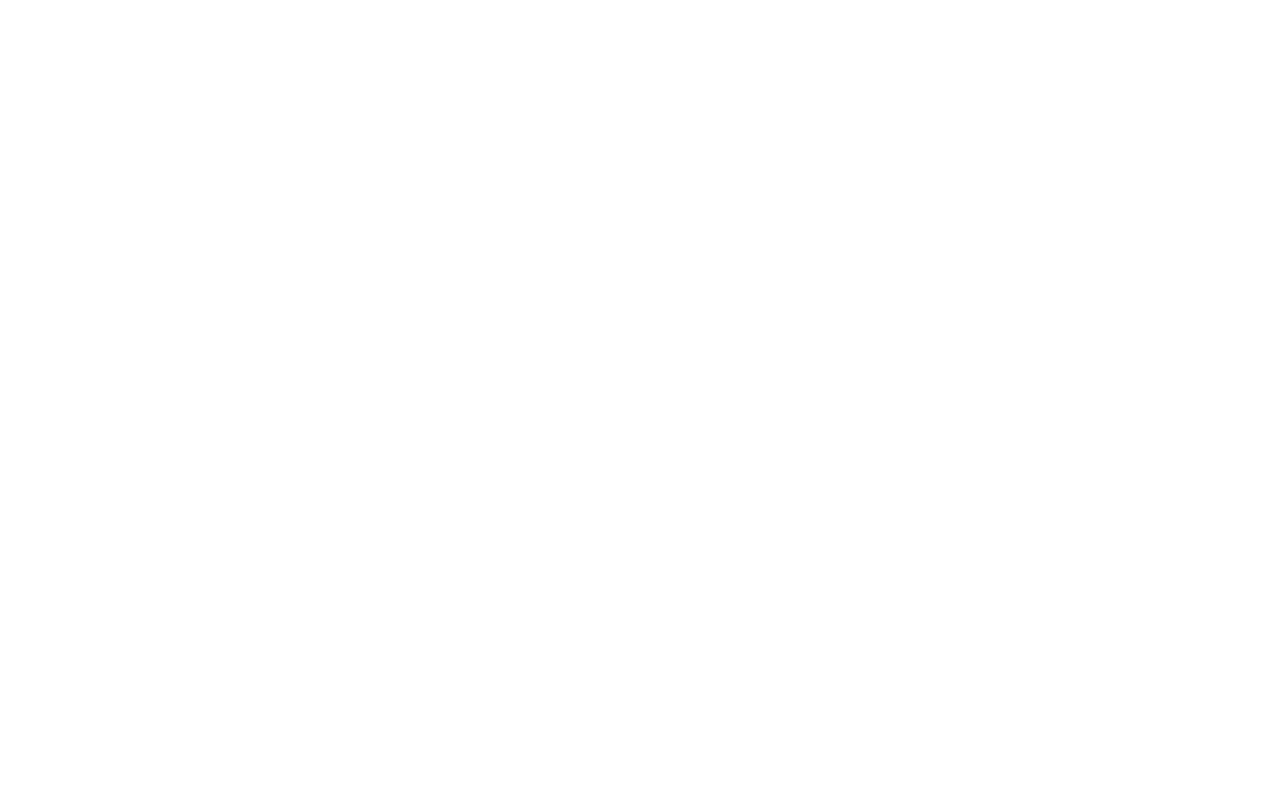
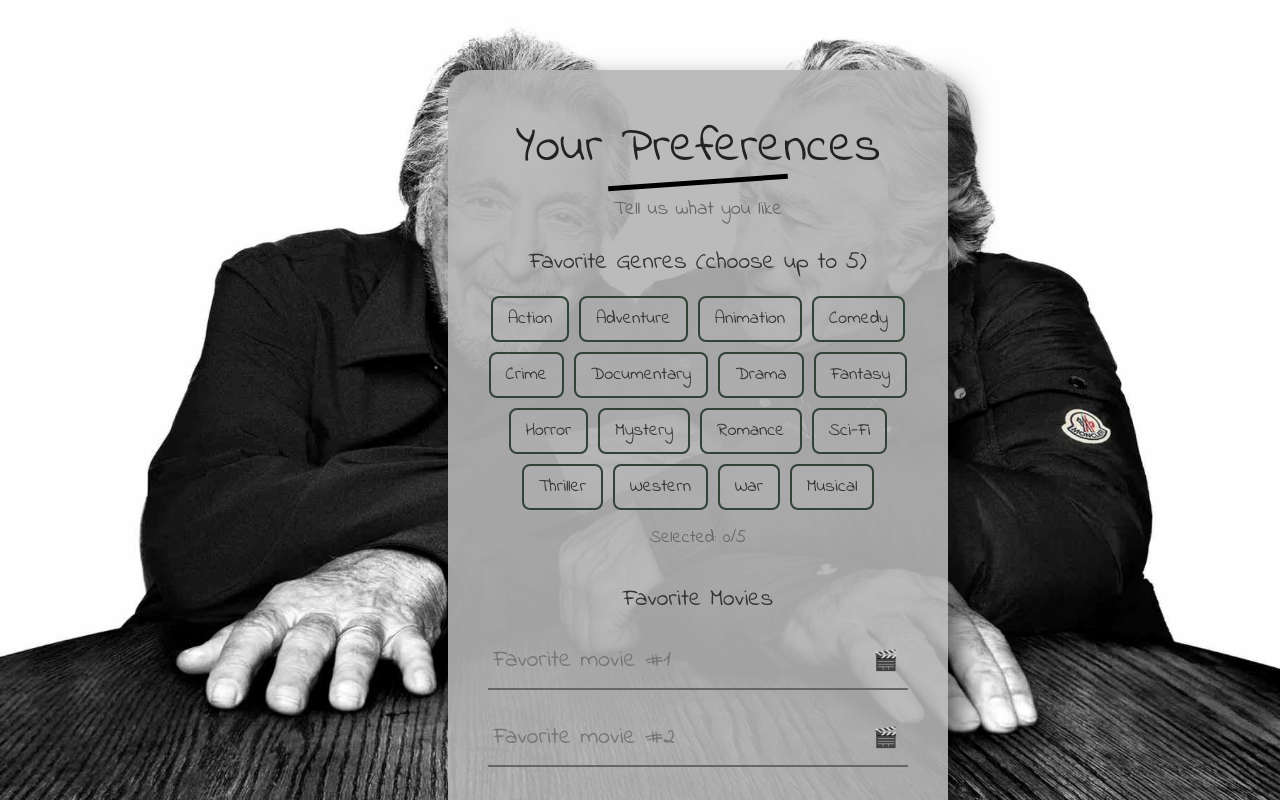
Before and after one commit to ScarFire111/Recherche-de-Cinema, a React (Vite) app in the folder client/: page /preferences in a window 1280 px wide. Before the commit this address had no page. Built offline with nearby package versions, Linux system fonts and the light colour scheme.

Commit message:
Added Preferences

```diff
--- a/client/src/App.jsx
+++ b/client/src/App.jsx
@@ -1,7 +1,8 @@
 import './App.css';
 import Landing from './Components/Landing/Landing';
 import Login from './Components/Login/Login';
-import Signup from './Components/Signup/Signup'; // This will work now
+import Signup from './Components/Signup/Signup';
+import Preferences from './Components/Preferences/Preferences'; // Add this import
 import { BrowserRouter as Router, Routes, Route } from 'react-router-dom';
 
 function App() {
@@ -11,6 +12,7 @@
         <Route path="/" element={<Landing />} />
         <Route path="/login" element={<Login />} />
         <Route path="/signup" element={<Signup />} />
+        <Route path="/preferences" element={<Preferences />} /> {/* Add this route */}
       </Routes>
     </Router>
   );
--- /dev/null
+++ b/client/src/Components/Preferences/Preferences.jsx
@@ -0,0 +1,130 @@
+import React, { useState } from 'react';
+import '../Login/Login.css';
+import { useNavigate } from 'react-router-dom';
+
+const Preferences = () => {
+  const navigate = useNavigate();
+
+  const genres = [
+    'Action', 'Adventure', 'Animation', 'Comedy', 'Crime', 'Documentary',
+    'Drama', 'Fantasy', 'Horror', 'Mystery', 'Romance', 'Sci-Fi',
+    'Thriller', 'Western', 'War', 'Musical'
+  ];
+
+  const [selectedGenres, setSelectedGenres] = useState([]);
+  const [favoriteMovies, setFavoriteMovies] = useState(['', '', '']);
+
+  const handleGenreToggle = (genre) => {
+    if (selectedGenres.includes(genre)) {
+      setSelectedGenres(selectedGenres.filter(g => g !== genre));
+    } else {
+      if (selectedGenres.length < 5) {
+        setSelectedGenres([...selectedGenres, genre]);
+      }
+    }
+  };
+
+  const handleMovieChange = (index, value) => {
+    const newMovies = [...favoriteMovies];
+    newMovies[index] = value;
+    setFavoriteMovies(newMovies);
+  };
+
+  const handleSubmit = (e) => {
+    e.preventDefault();
+    console.log('Selected genres:', selectedGenres);
+    console.log('Favorite movies:', favoriteMovies);
+    navigate('/');
+  };
+
+  return (
+    <div className="login-container">
+      <div className="content-wrapper" style={{ marginTop: '20px' }}>
+        <div className="login-card" style={{ width: '500px', padding: '40px' }}>
+          <div className="card-header">
+            <h3>Your Preferences</h3>
+            <div className="underline"></div>
+            <p style={{ textAlign: 'center', color: '#666', fontSize: '20px', marginTop: '-30px', marginBottom: '20px' }}>
+              Tell us what you like
+            </p>
+          </div>
+
+          <form className="login-form" onSubmit={handleSubmit}>
+            {/* Favorite Genres */}
+            <div style={{ marginBottom: '30px' }}>
+              <h4 style={{ fontSize: '24px', color: '#333', marginBottom: '15px', textAlign: 'center' }}>
+                Favorite Genres (choose up to 5)
+              </h4>
+              <div style={{
+                display: 'flex',
+                flexWrap: 'wrap',
+                gap: '10px',
+                justifyContent: 'center',
+                marginBottom: '15px'
+              }}>
+                {genres.map((genre) => (
+                  <button
+                    key={genre}
+                    type="button"
+                    style={{
+                      background: selectedGenres.includes(genre) ? '#314237' : 'rgba(180, 180, 180, 0.5)',
+                      color: selectedGenres.includes(genre) ? '#d4b6b6' : '#333',
+                      border: '2px solid #314237',
+                      borderRadius: '8px',
+                      padding: '8px 15px',
+                      fontSize: '18px',
+                      fontFamily: "'Indie Flower', cursive",
+                      cursor: 'pointer',
+                      transition: 'all 0.3s ease'
+                    }}
+                    onClick={() => handleGenreToggle(genre)}
+                    onMouseOver={(e) => {
+                      if (!selectedGenres.includes(genre)) {
+                        e.currentTarget.style.background = 'rgba(49, 66, 55, 0.3)';
+                      }
+                    }}
+                    onMouseOut={(e) => {
+                      if (!selectedGenres.includes(genre)) {
+                        e.currentTarget.style.background = 'rgba(180, 180, 180, 0.5)';
+                      }
+                    }}
+                  >
+                    {genre}
+                  </button>
+                ))}
+              </div>
+              <p style={{ textAlign: 'center', color: '#666', fontSize: '18px' }}>
+                Selected: {selectedGenres.length}/5
+              </p>
+            </div>
+
+            {/* Favorite Movies */}
+            <div style={{ marginBottom: '30px' }}>
+              <h4 style={{ fontSize: '24px', color: '#333', marginBottom: '15px', textAlign: 'center' }}>
+                Favorite Movies
+              </h4>
+              {favoriteMovies.map((movie, index) => (
+                <div className="input-group" key={index} style={{ marginBottom: '20px' }}>
+                  <input
+                    type="text"
+                    placeholder={`Favorite movie #${index + 1}`}
+                    value={movie}
+                    onChange={(e) => handleMovieChange(index, e.target.value)}
+                  />
+                  <span className="icon">🎬</span>
+                </div>
+              ))}
+            </div>
+
+            {/* Submit Button */}
+            <button type="submit" className="login-button" style={{ width: '100%', height:' 80 px', padding:'0px'}}>
+              Save & Continue
+            </button>
+          </form>
+        </div>
+      </div>
+    </div>
+  );
+};
+
+export default Preferences;
--- a/client/src/Components/Signup/Signup.jsx
+++ b/client/src/Components/Signup/Signup.jsx
@@ -1,18 +1,28 @@
 import React from 'react';
 import '../Login/Login.css';
-import { Link } from 'react-router-dom'; // Add this import
+import { useNavigate } from 'react-router-dom';
 
 const Signup = () => {
+  const navigate = useNavigate();
+
+  const handleSubmit = (e) => {
+    e.preventDefault();
+    // Handle signup logic here
+
+    // After successful signup, navigate to preferences page
+    navigate('/preferences');
+  };
+
   return (
     <div className="login-container">
-      <div className="content-wrapper" style={{ marginTop: '0px' }}>
+      <div className="content-wrapper" style={{ marginTop: '30px' }}>
         <div className="login-card">
           <div className="card-header">
             <h3>Sign Up</h3>
             <div className="underline"></div>
           </div>
 
-          <form className="login-form">
+          <form className="login-form" onSubmit={handleSubmit}>
             <div className="input-group">
               <input type="text" placeholder="Full Name" />
               <span className="icon">👤</span>
@@ -43,10 +53,9 @@
             </button>
           </form>
 
-          {/* Already have an account link */}
           <div className="signup-link">
             <p>
-              Already have an account? <Link to="/login" className="signup-button">Login</Link>
+              Already have an account? <a href="/login" className="signup-button">Login</a>
             </p>
           </div>
         </div>
```
